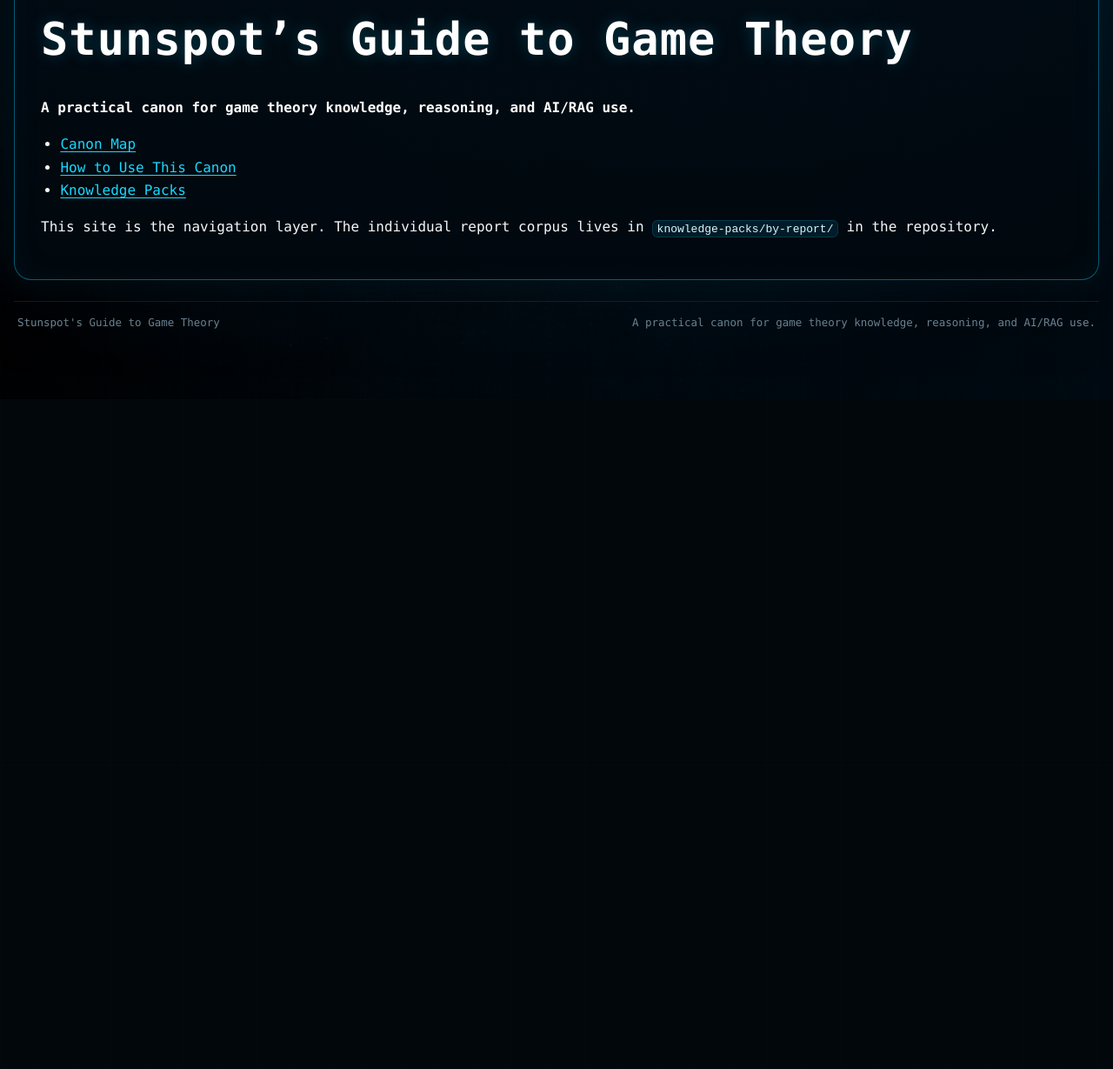
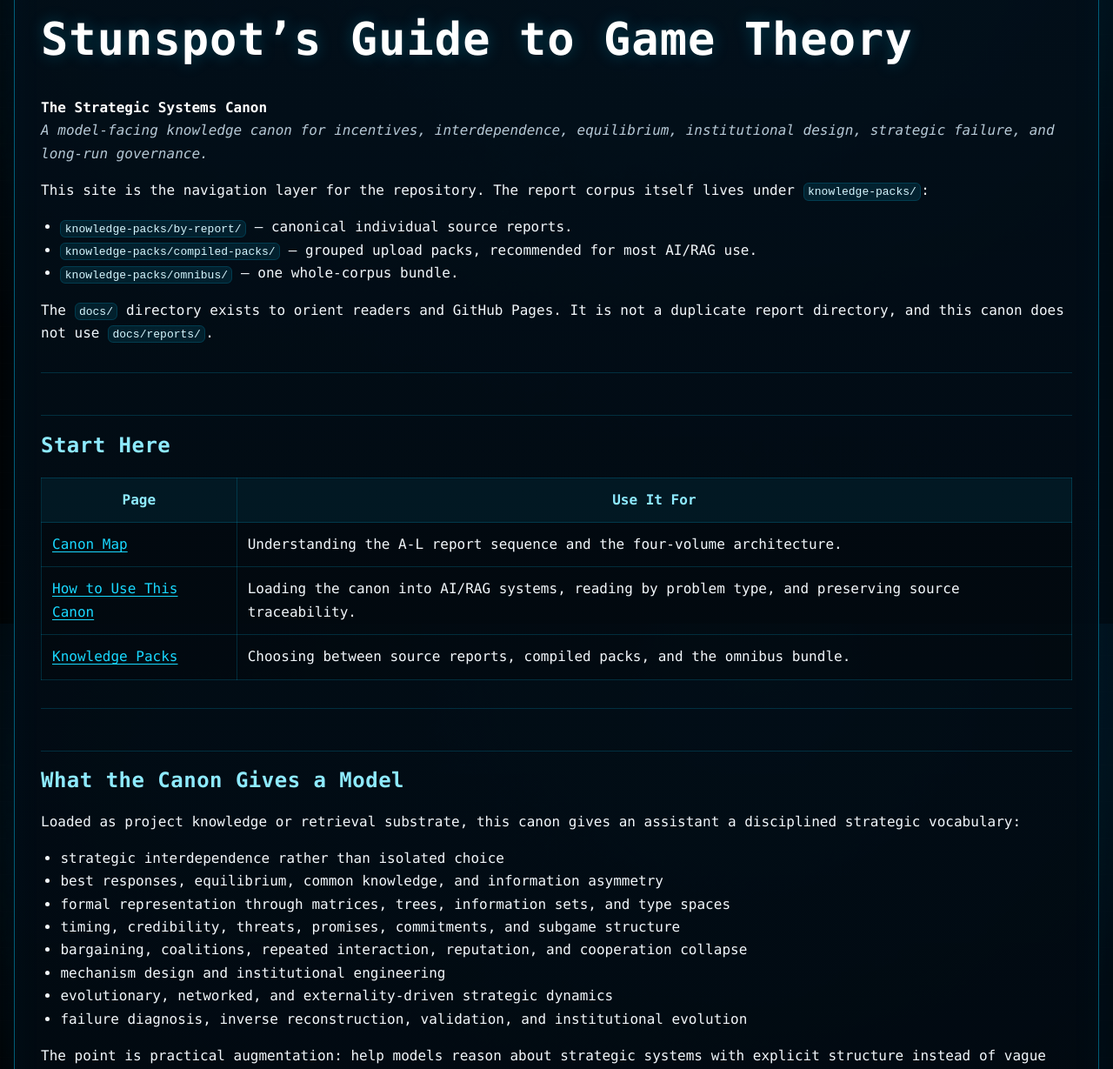
Before and after one commit to Stunspot/stunspots-guide-to-game-theory, a Jekyll site: the page built from docs/index.md, in a window 1280 px wide and 1400 px high, scrolled down 912 px. Shown: the part 171-1400 px from the top of the window at 87% size. Built offline with Jekyll 4.4.1, drawn with Linux system fonts in a browser that asks for light colours; our own code applies the rules of GitHub Pages for plain Markdown files; before the commit the page ends 1542 px from its top, so only the background shows below that; some of the changed text lies outside the part shown.

Commit message:
Expand docs landing page for canon orientation

```diff
--- a/docs/index.md
+++ b/docs/index.md
@@ -1,13 +1,67 @@
 <p align="center">
-  <img src="./assets/brand/pages-hero.png" alt="Stunspot's Guide to Game Theory — A practical canon for game theory knowledge, reasoning, and AI/RAG use.">
+  <img src="./assets/brand/pages-hero.png" alt="Stunspot's Guide to Game Theory — The Strategic Systems Canon. A model-facing knowledge canon for incentives, interdependence, equilibrium, institutional design, strategic failure, and long-run governance.">
 </p>
 
 # Stunspot's Guide to Game Theory
 
-**A practical canon for game theory knowledge, reasoning, and AI/RAG use.**
+**The Strategic Systems Canon**
+*A model-facing knowledge canon for incentives, interdependence, equilibrium, institutional design, strategic failure, and long-run governance.*
 
-- [Canon Map](./canon-map.md)
-- [How to Use This Canon](./how-to-use-this-canon.md)
-- [Knowledge Packs](./knowledge-packs.md)
+This site is the navigation layer for the repository. The report corpus itself lives under `knowledge-packs/`:
 
-This site is the navigation layer. The individual report corpus lives in `knowledge-packs/by-report/` in the repository.
+- `knowledge-packs/by-report/` — canonical individual source reports.
+- `knowledge-packs/compiled-packs/` — grouped upload packs, recommended for most AI/RAG use.
+- `knowledge-packs/omnibus/` — one whole-corpus bundle.
+
+The `docs/` directory exists to orient readers and GitHub Pages. It is not a duplicate report directory, and this canon does not use `docs/reports/`.
+
+---
+
+## Start Here
+
+| Page | Use It For |
+|---|---|
+| [Canon Map](./canon-map.md) | Understanding the A-L report sequence and the four-volume architecture. |
+| [How to Use This Canon](./how-to-use-this-canon.md) | Loading the canon into AI/RAG systems, reading by problem type, and preserving source traceability. |
+| [Knowledge Packs](./knowledge-packs.md) | Choosing between source reports, compiled packs, and the omnibus bundle. |
+
+---
+
+## What the Canon Gives a Model
+
+Loaded as project knowledge or retrieval substrate, this canon gives an assistant a disciplined strategic vocabulary:
+
+- strategic interdependence rather than isolated choice
+- best responses, equilibrium, common knowledge, and information asymmetry
+- formal representation through matrices, trees, information sets, and type spaces
+- timing, credibility, threats, promises, commitments, and subgame structure
+- bargaining, coalitions, repeated interaction, reputation, and cooperation collapse
+- mechanism design and institutional engineering
+- evolutionary, networked, and externality-driven strategic dynamics
+- failure diagnosis, inverse reconstruction, validation, and institutional evolution
+
+The point is practical augmentation: help models reason about strategic systems with explicit structure instead of vague motive-talk.
+
+---
+
+## Recommended Entry Points
+
+- **Use the compiled packs** for most AI/RAG uploads.
+- **Use source reports** when you need precise retrieval units or file-level citation.
+- **Use the omnibus** when your tool performs best with one large file or you want a local archive.
+- **Start with Reports J-K** when diagnosing a failing system.
+- **Start with Report G** when designing incentives, platforms, institutions, rules, or compliance systems.
+- **Start with Reports A-C** when building a strategic reasoning foundation from first principles.
+
+---
+
+## Release Facts
+
+- Version: **1.0**
+- Release date: **2026-06-28**
+- Source reports: **12**
+- Compiled packs: **4**
+- Omnibus files: **1**
+- License: **CC BY-NC-SA 4.0**
+
+Citation metadata is maintained in `CITATION.cff`. No `zenodo.json` file is included in this release package.
```
